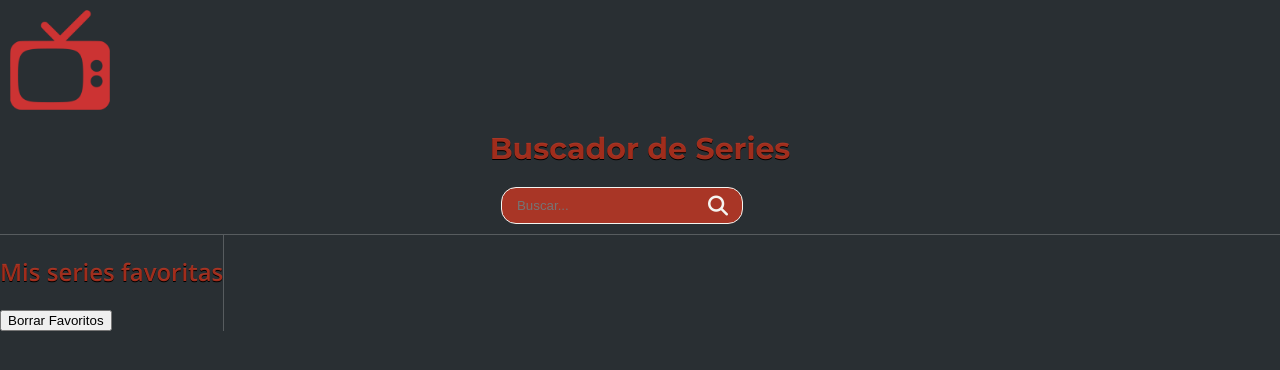
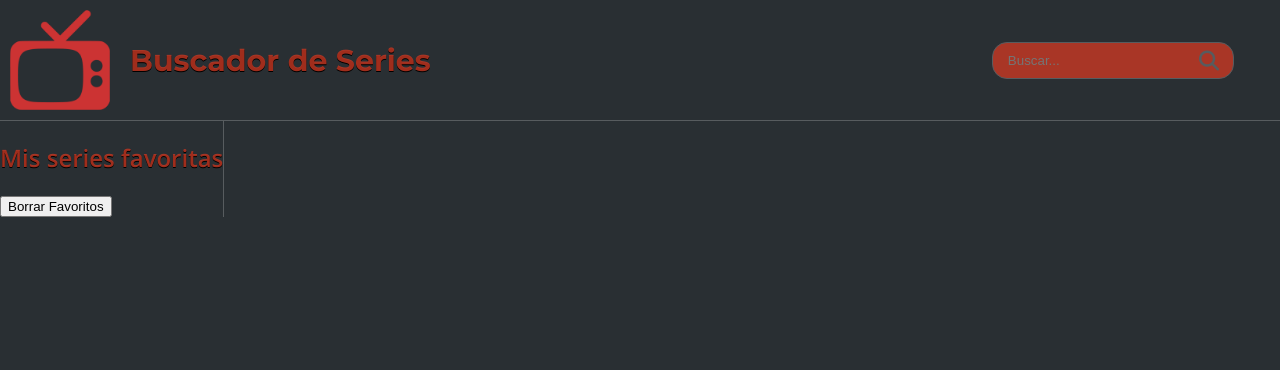
Before and after one commit to patriciaSR/m2-evaluacion-final-patriciaSR, a website: page _src/templates/index.html in a window 1280 px wide. Drawn offline with nearby package versions, Linux system fonts and the light colour scheme; files that its build step writes are made by us from their sources.

Commit message:
fix logo img display flex

```diff
--- a/_src/assets/scss/main.scss
+++ b/_src/assets/scss/main.scss
@@ -11,20 +11,31 @@
 .page__header {
   display: flex;
   flex-direction: column;
+  justify-content: center;
+  align-items: center;
   padding: 10px;
   text-align: center;
   border-bottom: 1px solid $color-ligth-grey;
+  @media all and (min-width: $tablet) {
+    flex-direction: row;
+    justify-content: space-between;
+  }
   .page__title {
     font-family: $font-montserrat;
     font-size: 30px;
+    @media all and (min-width: $tablet) {
+      margin: 0;
+      flex-grow: 1;
+      text-align: left;
+    }
   }
   .page__logo {
-    display: inline-block;
+    margin-right: 20px;
     max-width: 100px;
   }
 
   .finder__input {
-    border: 1px solid $color-white;
+    border: 1px solid $color-ligth-grey;
     border-radius: 15px;
     background-color: $color-dark-red;
     color: $color-white;
@@ -41,7 +52,7 @@
 
 
     .finder__btn-icon {
-      color: $color-white;
+      color: $color-ligth-grey;
       font-size: 20px;
 
     }
```
